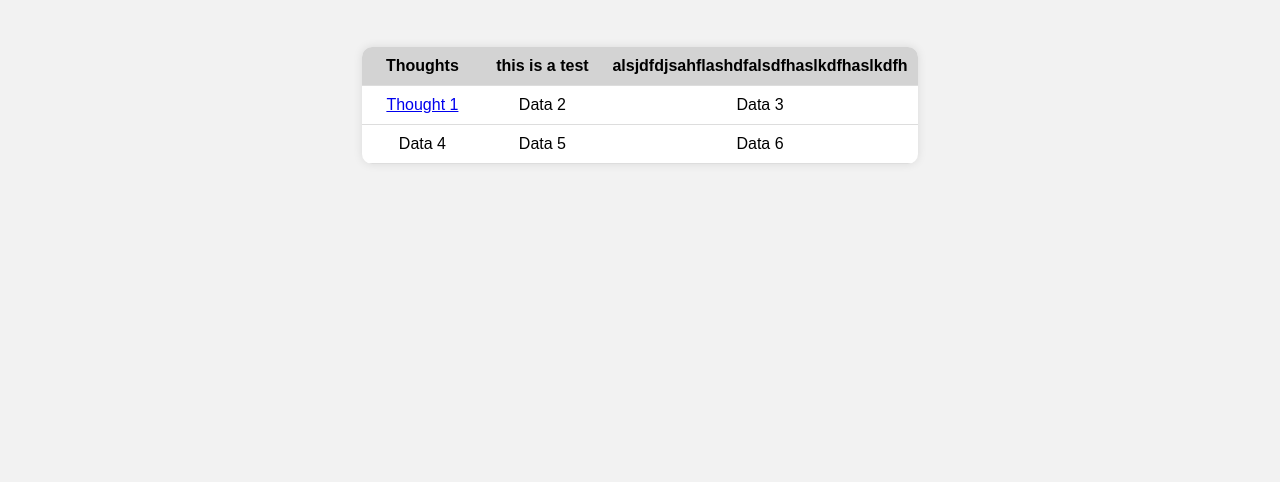
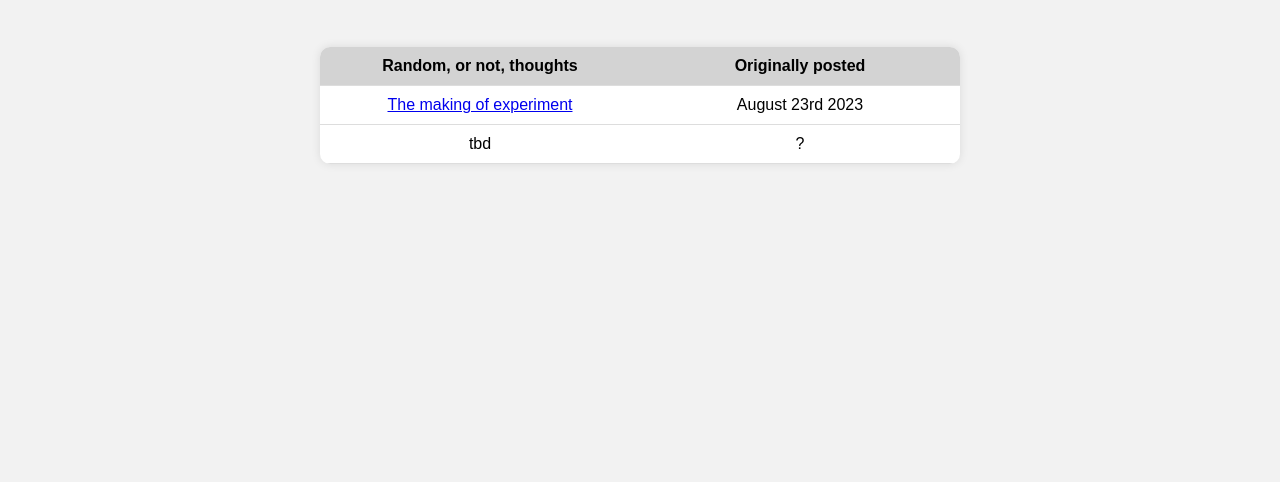
Before and after one commit to mortanjt/mortanjt.github.io, a plain HTML site: page thoughts.html in a window 1280 px wide. Shown: the part 246-728 px from the top of the page. Drawn offline with nearby package versions, Linux system fonts and the light colour scheme.

Commit message:
Update thoughts.html

```diff
--- a/thoughts.html
+++ b/thoughts.html
@@ -172,7 +172,7 @@
       padding: 10px;
       text-align: center;
       border-bottom: 1px solid #dddddd;
-      min-width: 100px;
+      min-width: 300px;
     }
 
     th {
@@ -236,21 +236,18 @@
     <table>
       <thead>
         <tr>
-          <th>Thoughts</th>
-          <th>this is a test</th>
-          <th>alsjdfdjsahflashdfalsdfhaslkdfhaslkdfh</th>
+          <th>Random, or not, thoughts</th>
+          <th>Originally posted</th>
         </tr>
       </thead>
       <tbody>
         <tr>
-          <td><a href="thought1.html">Thought 1</a></td>
-          <td>Data 2</td>
-          <td>Data 3</td>
+          <td><a href="thought1.html">The making of experiment</a></td>
+          <td>August 23rd 2023</td>
         </tr>
         <tr>
-          <td>Data 4</td>
-          <td>Data 5</td>
-          <td>Data 6</td>
+          <td>tbd</td>
+          <td>?</td>
         </tr>
         <!-- Add more rows as needed -->
       </tbody>
```
